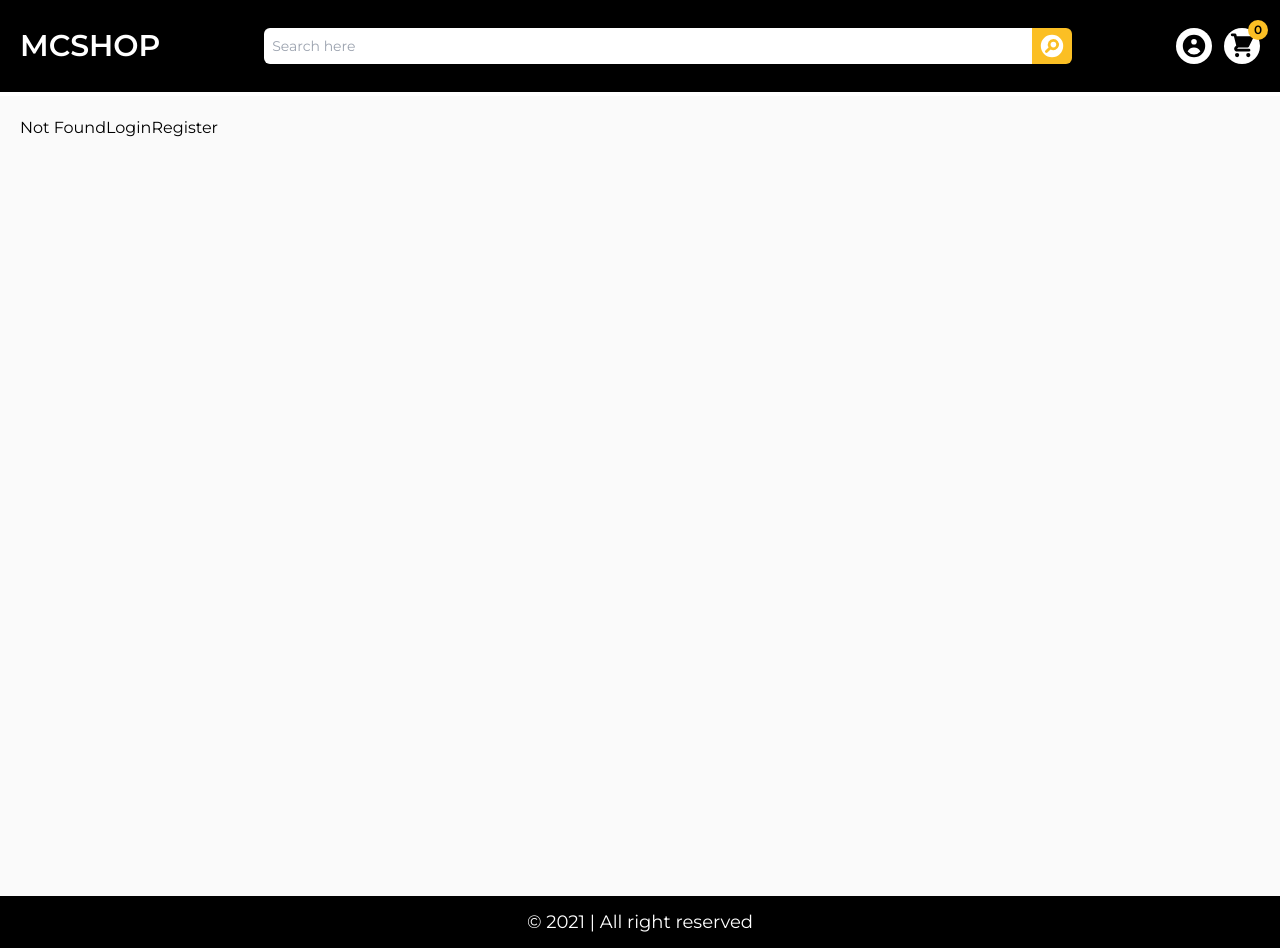
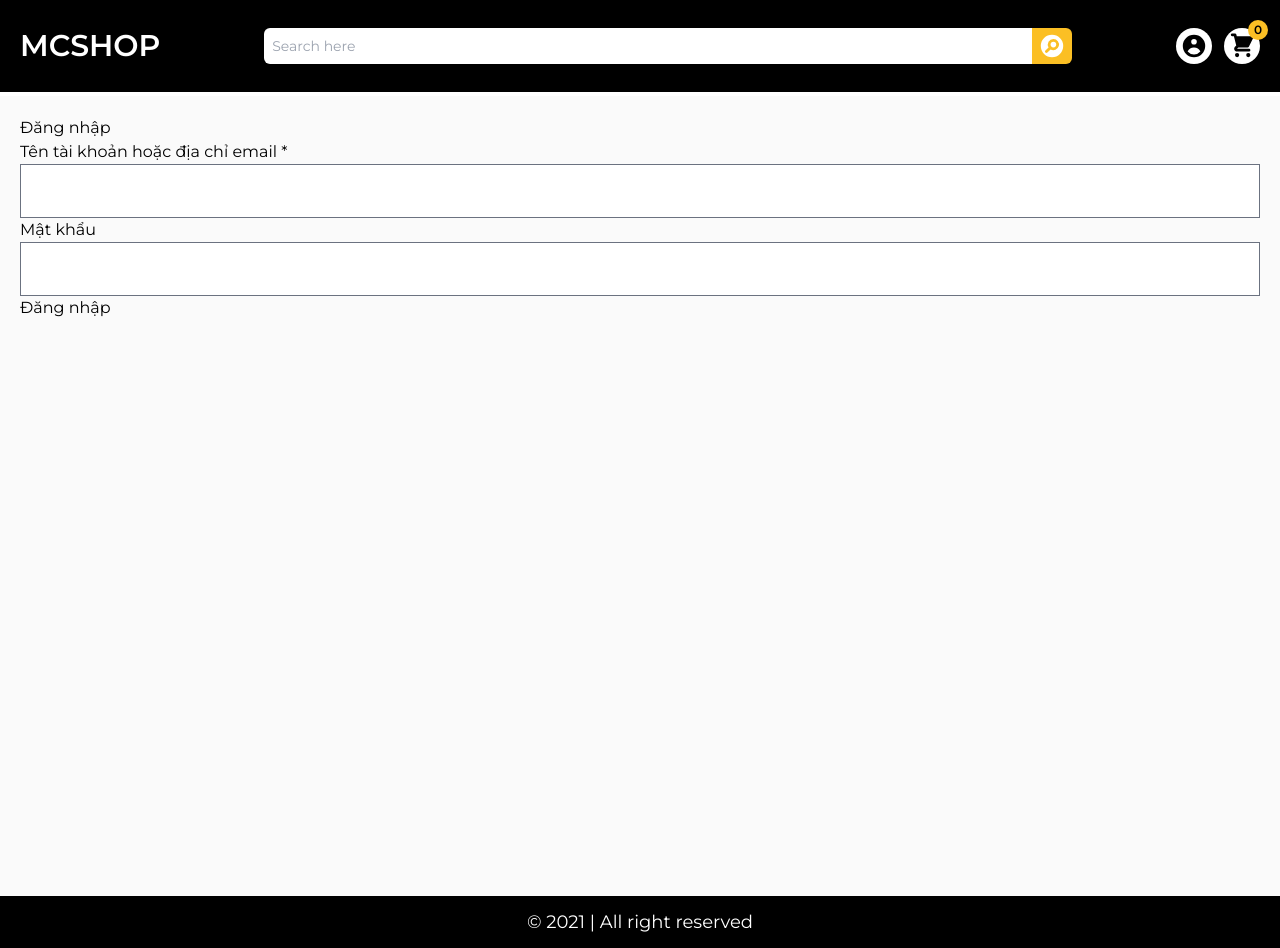
Before and after one commit to vinhnqdev/mern-mcshop, a React (Create React App) app in the folder frontend/: page /login in a window 1280 px wide. Before the commit this address had no page. Built offline with nearby package versions, Linux system fonts and the light colour scheme.

Commit message:
custom formfield with react-hook-form

```diff
--- a/frontend/package.json
+++ b/frontend/package.json
@@ -6,6 +6,7 @@
   "dependencies": {
     "@craco/craco": "^6.3.0",
     "@heroicons/react": "^1.0.4",
+    "@hookform/resolvers": "^2.8.2",
     "@reduxjs/toolkit": "^1.6.2",
     "@testing-library/jest-dom": "^5.14.1",
     "@testing-library/react": "^11.2.7",
@@ -13,11 +14,13 @@
     "axios": "^0.22.0",
     "react": "^17.0.2",
     "react-dom": "^17.0.2",
+    "react-hook-form": "^7.17.4",
     "react-redux": "^7.2.5",
     "react-router-dom": "^5.3.0",
     "react-scripts": "4.0.3",
     "tailwind-scrollbar-hide": "^1.0.3",
-    "web-vitals": "^1.1.2"
+    "web-vitals": "^1.1.2",
+    "yup": "^0.32.11"
   },
   "scripts": {
     "start": "craco start",
--- a/frontend/src/App.js
+++ b/frontend/src/App.js
@@ -1,35 +1,11 @@
-import { useDispatch, useSelector } from "react-redux";
 import { Route, Switch } from "react-router-dom";
-import { login, register } from "./app/userSlice";
 import Layout from "./components/Layout/Layout";
 import CartPage from "./pages/CartPage";
 import HomePage from "./pages/HomePage";
+import Login from "./pages/Login";
 import ProductDetailPage from "./pages/ProductDetailPage";
 
 function App() {
-  const dispatch = useDispatch();
-  const data = useSelector((state) => state.user);
-  console.log(data);
-
-  const handleLogin = () => {
-    dispatch(
-      login({
-        email: "vinh@gmail.com",
-        password: "vinh@123",
-      })
-    );
-  };
-
-  const handleRegister = () => {
-    dispatch(
-      register({
-        name: "Test",
-        email: "test@gmail.com",
-        password: "test@123",
-      })
-    );
-  };
-
   return (
     <div className="font-mont">
       <Layout>
@@ -46,10 +22,12 @@ function App() {
             <CartPage />
           </Route>
 
+          <Route path="/login">
+            <Login />
+          </Route>
+
           <Route path="*">Not Found</Route>
         </Switch>
-        <button onClick={handleLogin}>Login</button>
-        <button onClick={handleRegister}>Register</button>
       </Layout>
     </div>
   );
--- /dev/null
+++ b/frontend/src/components/Form/LoginForm.js
@@ -0,0 +1,40 @@
+import React from "react";
+import InputField from "../FormField/InputField";
+import { useForm } from "react-hook-form";
+import Button from "../UI/Button";
+import * as yup from "yup";
+import { yupResolver } from "@hookform/resolvers/yup";
+
+const schema = yup.object().shape({
+  email: yup.string().email("Email không hợp lệ").required("Email là bắt buộc"),
+  password: yup
+    .string()
+    .required("Mật khẩu là bắt buộc")
+    .min(8, "Mật khẩu quá ngắn, tối thiểu có 8 kí tự"),
+});
+
+function LoginForm({ initialValues, onSubmit }) {
+  const { control, handleSubmit } = useForm({
+    defaultValues: initialValues,
+    resolver: yupResolver(schema),
+  });
+
+  const submitHandler = (user) => {
+    onSubmit(user);
+  };
+
+  return (
+    <div>
+      <h2>Đăng nhập</h2>
+      <form onSubmit={handleSubmit(submitHandler)}>
+        <InputField name="email" control={control} label="Tên tài khoản hoặc địa chỉ email *" />
+
+        <InputField type="password" name="password" control={control} label="Mật khẩu" />
+
+        <Button type="submit">Đăng nhập</Button>
+      </form>
+    </div>
+  );
+}
+
+export default LoginForm;
--- /dev/null
+++ b/frontend/src/components/FormField/InputField.js
@@ -0,0 +1,26 @@
+import React from "react";
+import { useController } from "react-hook-form";
+
+function InputField({ label, labelId, name, control, ...inputProps }) {
+  const {
+    field,
+    fieldState: { error, invalid },
+  } = useController({ name, control });
+
+  return (
+    <div>
+      <label htmlFor={name}>{label}</label>
+      <input
+        id={name}
+        {...field}
+        {...inputProps}
+        ref={field.ref}
+        className="w-full border border-gray-500 text-lg p-3"
+      />
+      {/** Error Message */}
+      {error && <div className="text-sm mt-1 text-red-600">*{error?.message}</div>}
+    </div>
+  );
+}
+
+export default InputField;
--- a/frontend/src/components/Layout/Header.js
+++ b/frontend/src/components/Layout/Header.js
@@ -30,7 +30,10 @@ const Header = () => {
       {/* Login and Cart */}
       <div className="flex space-x-3">
         <div className="bg-white rounded-full p-1">
-          <UserCircleIcon className="h-7 text-black cursor-pointer" />
+          <UserCircleIcon
+            className="h-7 text-black cursor-pointer"
+            onClick={() => history.push("/login")}
+          />
         </div>
         <div onClick={() => history.push("/cart")} className="relative bg-white rounded-full p-1">
           <ShoppingCartIcon className="h-7 text-black cursor-pointer" />
--- /dev/null
+++ b/frontend/src/components/UI/Button.js
@@ -0,0 +1,11 @@
+import React from "react";
+
+function Button({ children, type = "button", onClick, className }) {
+  return (
+    <button onClick={onClick} type={type} className={className}>
+      {children}
+    </button>
+  );
+}
+
+export default Button;
--- /dev/null
+++ b/frontend/src/pages/Login.js
@@ -0,0 +1,21 @@
+import React from "react";
+import LoginForm from "../components/Form/LoginForm";
+
+function Login() {
+  const handleSubmit = (user) => {
+    console.log(user);
+  };
+
+  const initialForm = {
+    email: "",
+    password: "",
+  };
+
+  return (
+    <div>
+      <LoginForm initialValues={initialForm} onSubmit={handleSubmit} />
+    </div>
+  );
+}
+
+export default Login;
```
Also changed, not shown: 1 other file (tests, documents, lock files or other folders).
